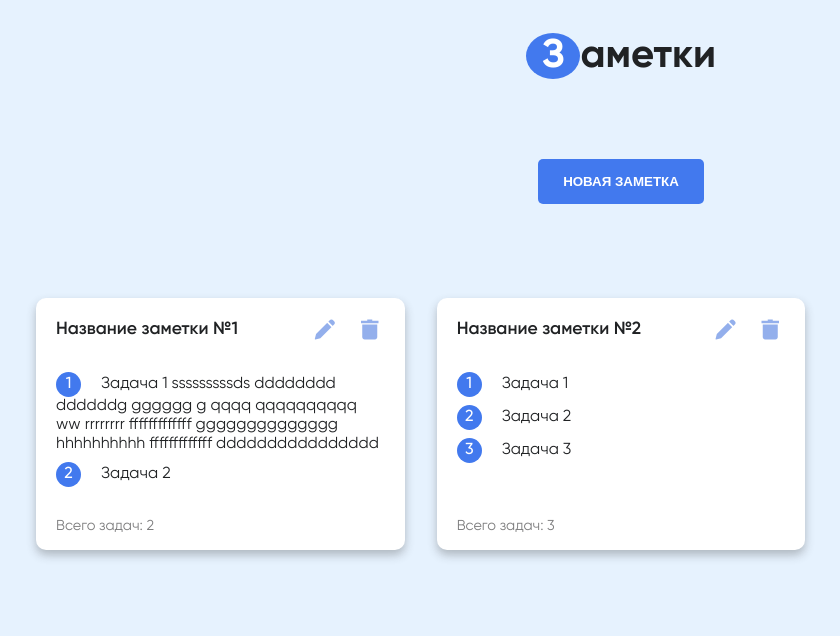
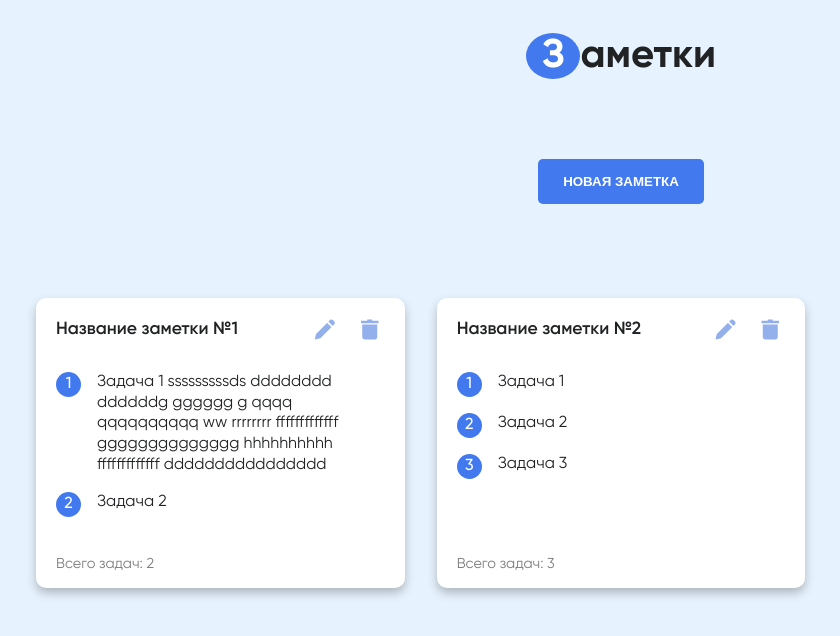
Before and after one commit to dek777/notes, a Vue app: page / in a window 1280 px wide. Shown: the top 636 px of the page, without its empty margins (19-859 px from the left). Built offline with nearby package versions, Linux system fonts and the light colour scheme.

Commit message:
done-undone todo function

```diff
--- a/src/components/FormEditNote.vue
+++ b/src/components/FormEditNote.vue
@@ -4,7 +4,7 @@
 
           <EditTitleNote :text="this.statesStack[this.currentStateIndex].title" @change-title="changeTitle" />
           <AddNewTodo @add-new-todo="addTodo" />
-          <TodoList :todos="statesStack[currentStateIndex].todos" @delete-todo="deleteTodo"/>
+          <TodoList :todos="statesStack[currentStateIndex].todos" @delete-todo="deleteTodo" @done-undone-todo="doneUndoneTodo" />
           <div class="btn-group__wrap">
             <button class="btn btn_blue" @click.prevent="initNote()">Сохранить</button>
             <button class="btn btn_grey" @click.prevent="onCancel()">Отменить</button>
@@ -56,10 +56,11 @@ export default {
       this.initNextStateNote();
       this.statesStack[this.currentStateIndex].title = newTitle;
     },
+    doneUndoneTodo(todo){
+      this.initNextStateNote();
+      todo.done = !todo.done;
+    },
     clearForm(){
-      // this.id = null;
-      // this.title = "Введите название заметки";
-      // this.todos = [];
       this.statesStack = [];
     },
     initNote(){
--- a/src/components/TodoItem.vue
+++ b/src/components/TodoItem.vue
@@ -1,9 +1,7 @@
 <template>
   <div class="todo__wrap">
-    <p class="todo__text">
-      <span class="todo__index">{{ index + 1 }}</span>
-      {{ todo.text }}
-    </p>
+    <p class="todo__text todo__index">{{ index + 1 }}</p>
+    <p class="todo__text">{{ todo.text }}</p>
   </div>
 </template>
 
@@ -23,12 +21,19 @@ export default {
 </script>
 
 <style scoped>
+.todo__wrap{
+  display: grid;
+  grid-template-columns: 25px 1fr;
+  gap: 1rem;
+}
+
 .todo__text {
   font-size: 1.001rem;
   margin: 0.5rem 0;
+  line-height: 1.3;
 }
 .todo__index {
-  margin-right: 1rem;
+  /* margin-right: 1rem; */
   display: inline-block;
   font-weight: 500;
   text-align: center;
--- a/src/components/TodoItemEdit.vue
+++ b/src/components/TodoItemEdit.vue
@@ -48,7 +48,8 @@ export default {
   methods: {
     doneUndoneTodo() {
       //чекбокс для todo (выполнено - не выполнено)
-      this.todo.done = !this.todo.done;
+      //this.todo.done = !this.todo.done;
+      this.$emit('done-undone-todo',this.todo);
     },
     showHideConfirmBlock() {
       //открыть-скрыть блок подтверждения
--- a/src/components/TodoList.vue
+++ b/src/components/TodoList.vue
@@ -5,7 +5,7 @@
     </div>
     <div v-if="isEditPage" class="todos__wrap">
       <p v-if="!todos.length" class="text__empty-list">Список задач пуст</p>
-      <TodoItemEdit v-for="(todo, i) in todos" :key="i" :todo="todo" :index="i" @delete-todo="deleteTodo" />
+      <TodoItemEdit v-for="(todo, i) in todos" :key="i" :todo="todo" :index="i" @delete-todo="deleteTodo" @done-undone-todo="doneUndoneTodo" />
     </div>
   </div>
 </template>
@@ -33,6 +33,9 @@ export default {
     deleteTodo(id) {
       this.$emit('delete-todo', id);
     },
+    doneUndoneTodo(todo) {
+      this.$emit('done-undone-todo', todo);
+    },
   }
 };
 </script>
```
